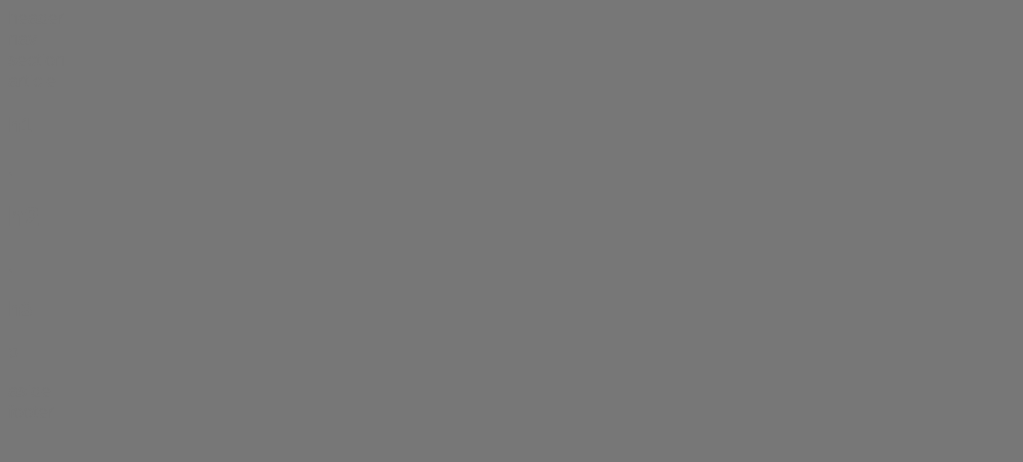
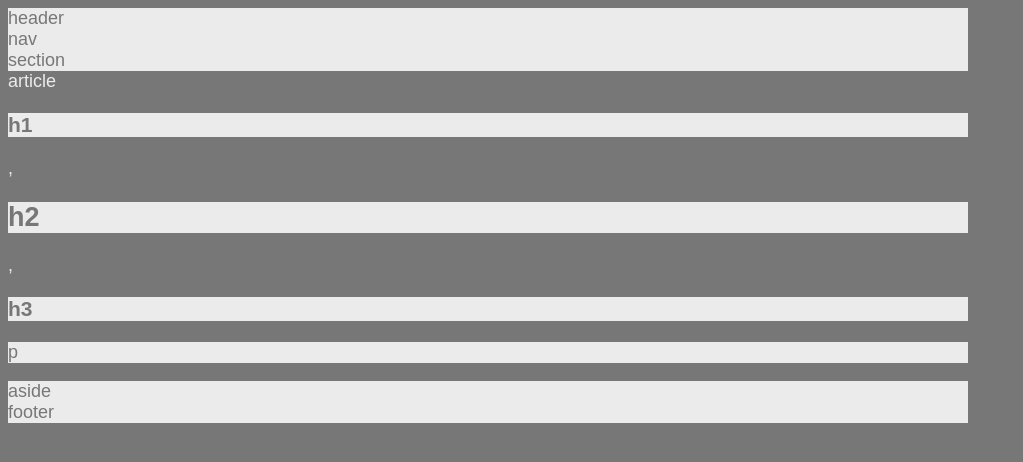
Before and after one commit to huseyinkuru62/HW-Wireframe, a plain HTML site: page index.html in a window 1280 px wide. Shown: the whole page, without its empty margins (0-1023 px from the left). Drawn offline with Linux system fonts and the light colour scheme.

Commit message:
other styles per specifications #2

```diff
--- a/css/style.css
+++ b/css/style.css
@@ -4,4 +4,18 @@ body {
     background: #777;
     width: 960px;
     font-size: 18px;
-  }
+}
+
+header, nav, section, aside, footer {
+    background: #ebebeb;
+}
+
+article {
+    color: #ebebeb;
+    background: #777;
+}
+
+h1, h2, h3, p, .heads {
+    color: #777;
+    background: #ebebeb;
+}
```
